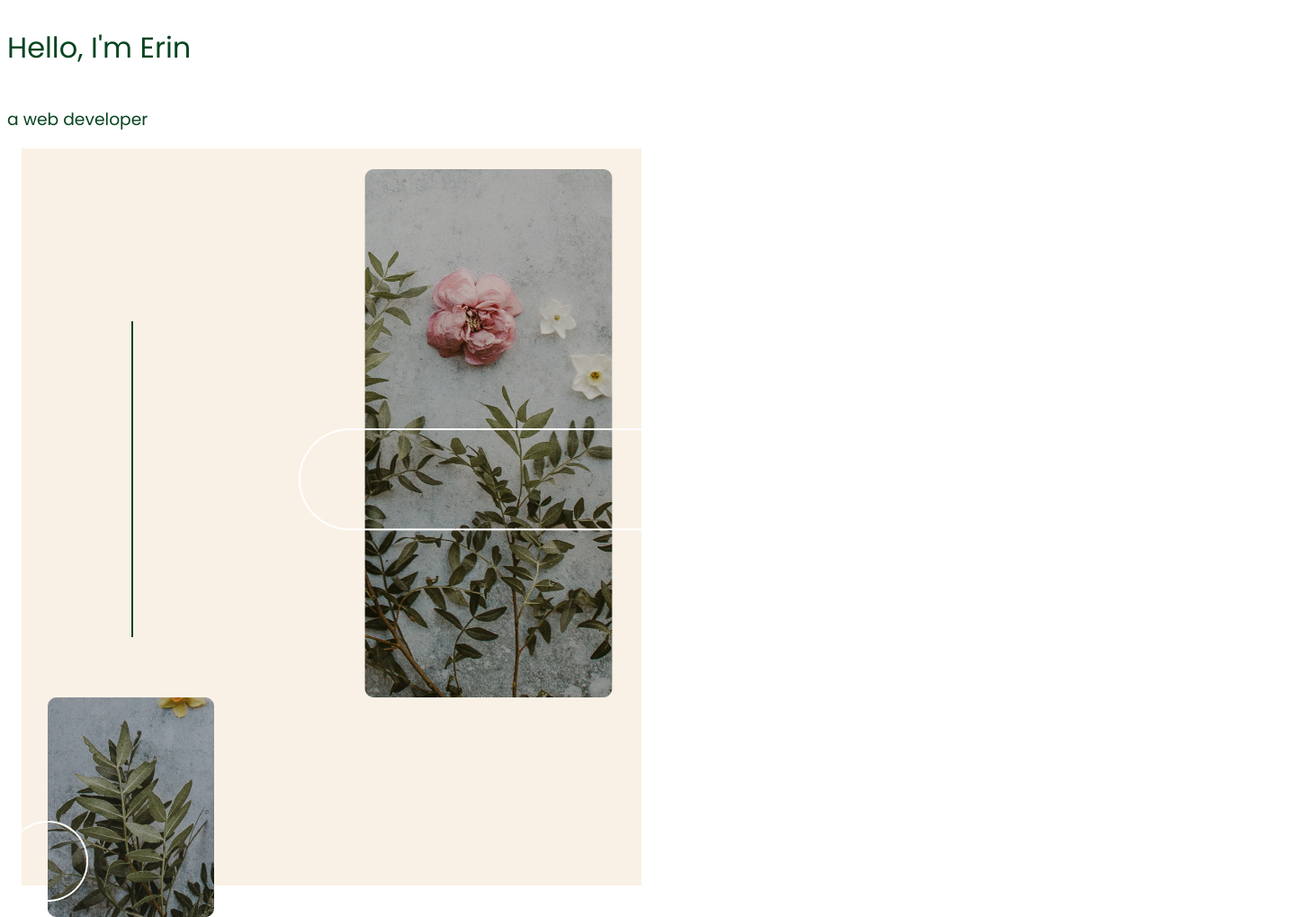
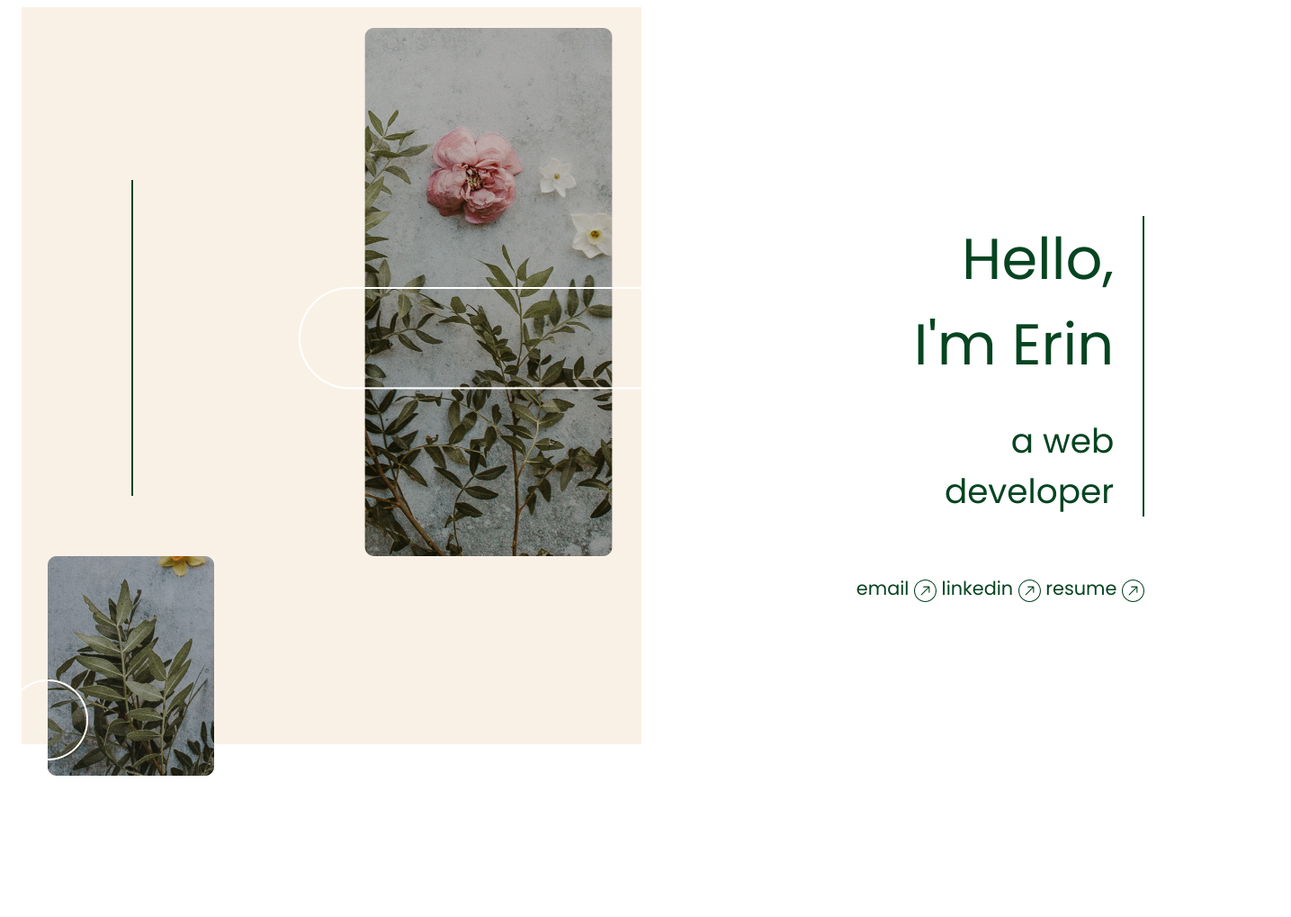
Before and after one commit to erinegloff/my-site, a plain HTML site: page home/index.html in a window 1280 px wide. Shown: the top 1019 px of the page at 90% size, 1435 px wide, since content can reach past the window. Drawn offline with Linux system fonts and the light colour scheme; files whose address does not match are found by name.

Commit message:
fixed text issues

```diff
--- a/home/index.css
+++ b/home/index.css
@@ -1,11 +1,56 @@
 h1 {
   font-weight: lighter;
+  overflow-wrap: wrap;
+  margin: 10%;
 }
 
 h3 {
   font-weight: 100;
+  margin: 10%;
 }
 
-.container1 {
-  display: grid;
+.header {
+  display: flex;
 }
+
+.head-left {
+  flex: 1;
+  max-width: 100%;
+}
+.head-right {
+  display: flex;
+  align-items: center;
+  justify-content: right;
+  flex: 1;
+  max-width: 100%;
+}
+
+.head-text {
+  font-size: 200%;
+  text-align: right;
+}
+
+.border-right {
+  border-right: solid 2px #064420;
+}
+
+.head-links {
+  font-size: 65%;
+  text-align: left;
+  flex-wrap: nowrap;
+  word-spacing: 5%;
+  margin-top: 20%;
+}
+
+.arrow {
+  vertical-align: bottom;
+}
+
+.arrow:hover {
+  opacity: 0.5;
+}
+
+.middle-section {
+  width: 50%;
+  margin: 200px 0px 300px 100px;
+}
--- a/home/index.html
+++ b/home/index.html
@@ -7,16 +7,40 @@
     <link rel="stylesheet" href="../css/global.css" />
   </head>
   <body>
-    <div class="container1">
-      <div><h1>Hello, I'm Erin</h1></div>
-      <div><h3>a web developer</h3></div>
-      <div>
+    <div class="header">
+      <div class="head-left">
         <img
           class="header-img"
           src="../images/header-box.png"
           alt="header-img"
         />
       </div>
+      <div class="head-right">
+        <div class="head-text">
+          <div class="border-right">
+            <h1>Hello, <br>I'm Erin</br></h1>
+            <h3>a web <br>developer</br></h3>
+          </div>
+          <div class="head-links">
+            email
+            <a href="mailto:egloff.erin@gmail.com">
+              <img class="arrow" src="../images/arrow-up-right.svg"
+            /></a>
+            linkedin
+            <a
+              href="https://www.linkedin.com/in/erin-egloff-b755a2136/"
+              target="_blank"
+            >
+              <img class="arrow" src="../images/arrow-up-right.svg"
+            /></a>
+            resume
+            <img class="arrow" src="../images/arrow-up-right.svg" />
+          </div>
+        </div>
+      </div>
+    </div>
+    <div class="middle-section">
+      <img src="../images/middle-box.png" />
     </div>
   </body>
 </html>
```
Also changed, not shown: images/arrow-up-right.svg (added), images/header-box.png (renamed from header-box.png), images/middle-box.png (added), images/minimalistic-rose.svg (renamed from minimalistic-rose.svg), images/pic-of-me.jpg (renamed from pic-of-me.jpg), 2 other files.
